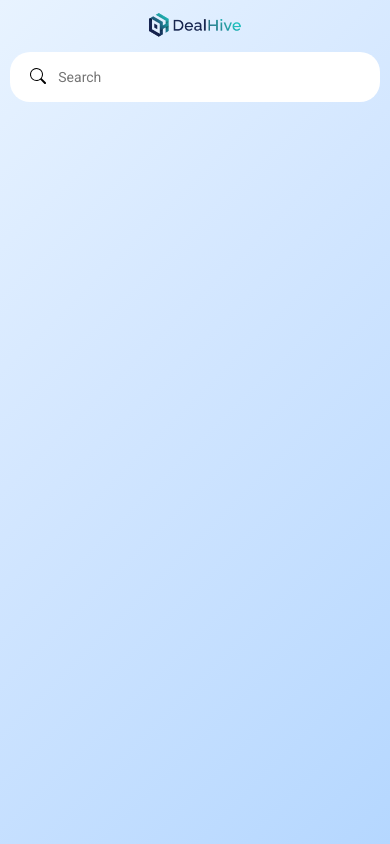
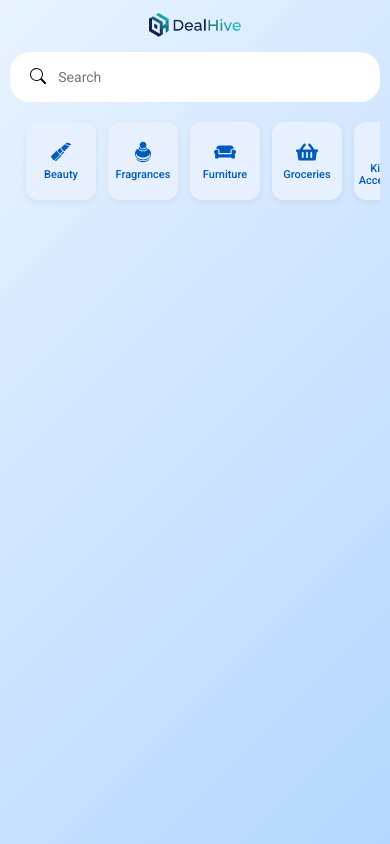
Before and after one commit to AmalRajMP/DealHive, a React (Create React App) app in the folder frontend/: page /home in a window 390 px wide. Built offline with nearby package versions, Linux system fonts and the light colour scheme; sample sign-in values are in the browser's storage.

Commit message:
feat(ui/mobile): add mobile filter category pills with icons

```diff
--- /dev/null
+++ b/frontend/src/components/FilterItem/index.js
@@ -0,0 +1,17 @@
+import { FilterPill, FilterIcon, FilterLabel } from './styledComponents'
+
+import { iconMap } from '../../utils/iconMap'
+
+const FilterItem = ({ filterItemDetails }) => {
+  const { id, name } = filterItemDetails
+  const Icon = iconMap[id]
+
+  return (
+    <FilterPill>
+      <FilterIcon>{Icon}</FilterIcon>
+      <FilterLabel>{name}</FilterLabel>
+    </FilterPill>
+  )
+}
+
+export default FilterItem
--- /dev/null
+++ b/frontend/src/components/FilterItem/styledComponents.js
@@ -0,0 +1,53 @@
+import styled from 'styled-components'
+
+export const FilterPill = styled.button`
+  min-width: 70px;
+  max-width: 70px;
+  height: 78px;
+
+  padding: 8px 6px;
+
+  display: flex;
+  flex-direction: column;
+  align-items: center;
+  justify-content: center;
+  gap: 6px;
+
+  background-color: #e6f0ff;
+  border: none;
+  border-radius: 12px;
+
+  color: #005bba;
+  cursor: pointer;
+
+  box-shadow: 0px 2px 6px rgba(0, 0, 0, 0.06);
+  transition: all 0.2s ease;
+
+  &:active {
+    transform: scale(0.96);
+  }
+`
+
+export const FilterIcon = styled.div`
+  font-size: 22px;
+  color: #005bba;
+  display: flex;
+  align-items: center;
+  justify-content: center;
+`
+
+export const FilterLabel = styled.span`
+  font-size: 11px;
+  font-weight: 500;
+  color: #005bba;
+  text-align: center;
+  line-height: 1.1;
+
+  /* Prevent overflow + enable 2-line wrap */
+  display: -webkit-box;
+  -webkit-box-orient: vertical;
+  -webkit-line-clamp: 2; /* show max 2 lines */
+  overflow: hidden;
+  text-overflow: ellipsis;
+  white-space: normal; /* allow text wrapping */
+`
--- /dev/null
+++ b/frontend/src/constants/filterCategories.js
@@ -0,0 +1,25 @@
+export const filterCategories = [
+  { id: 'beauty', name: 'Beauty' },
+  { id: 'fragrances', name: 'Fragrances' },
+  { id: 'furniture', name: 'Furniture' },
+  { id: 'groceries', name: 'Groceries' },
+  { id: 'kitchenAccessories', name: 'Kitchen Accessories' },
+  { id: 'laptops', name: 'Laptops' },
+  { id: 'mensShirts', name: 'Men’s Shirts' },
+  { id: 'mensShoes', name: 'Men’s Shoes' },
+  { id: 'mensWatches', name: 'Men’s Watches' },
+  { id: 'mobileAccessories', name: 'Mobile Accessories' },
+  { id: 'motorcycleGear', name: 'Motorcycle Gear' },
+  { id: 'skinCare', name: 'Skin Care' },
+  { id: 'smartphones', name: 'Smartphones' },
+  { id: 'sportsAccessories', name: 'Sports Accessories' },
+  { id: 'sunglasses', name: 'Sunglasses' },
+  { id: 'tablets', name: 'Tablets' },
+  { id: 'womensTops', name: 'Women’s Tops' },
+  { id: 'vehicleAccessories', name: 'Vehicle Accessories' },
+  { id: 'womensBags', name: 'Women’s Bags' },
+  { id: 'womensDresses', name: 'Women’s Dresses' },
+  { id: 'womensJewellery', name: 'Women’s Jewellery' },
+  { id: 'womensShoes', name: 'Women’s Shoes' },
+  { id: 'womensWatches', name: 'Women’s Watches' },
+];
--- a/frontend/src/pages/HomePage/index.js
+++ b/frontend/src/pages/HomePage/index.js
@@ -1,4 +1,8 @@
+import FilterItem from '../../components/FilterItem'
+
 import Website_Logo from '../../assets/Website_Logo.png'
+
+import { filterCategories } from '../../constants/filterCategories'
 
 import { BsSearch } from 'react-icons/bs'
 
@@ -10,6 +14,7 @@ import {
   SearchbarWrapper,
   SearchIcon,
   SearchInput,
+  FiltersWrapper,
 } from './styledComponents'
 
 const HomePage = () => (
@@ -25,6 +30,11 @@ const HomePage = () => (
         </SearchbarWrapper>
       </NavWrapper>
     </Navbar>
+    <FiltersWrapper>
+      {filterCategories.map((eachItem) => (
+        <FilterItem key={eachItem.id} filterItemDetails={eachItem} />
+      ))}
+    </FiltersWrapper>
   </MainContainer>
 )
 
--- a/frontend/src/pages/HomePage/styledComponents.js
+++ b/frontend/src/pages/HomePage/styledComponents.js
@@ -9,6 +9,7 @@ export const MainContainer = styled.div`
   align-items: center;
   padding: 10px;
 `
+// Navbar
 export const Navbar = styled.nav`
   width: 100%;
   display: flex;
@@ -49,3 +50,28 @@ export const SearchInput = styled.input`
   border: none;
   outline: none;
 `
+// Filters Section
+export const FiltersWrapper = styled.div`
+  display: flex;
+  flex-direction: row;
+  align-items: center;
+  overflow-x: auto;
+  gap: 12px;
+
+  padding: 12px 16px;
+  margin-top: 8px;
+  width: 100%;
+
+  white-space: nowrap; /* prevents items from breaking into new lines */
+
+  /* Hide scrollbar on Chrome, Safari, Edge (WebKit browsers) */
+  &::-webkit-scrollbar {
+    display: none;
+  }
+
+  /* Hide scrollbar on Firefox */
+  scrollbar-width: none;
+
+  /* Hide scrollbar on IE, Edge Legacy */
+  -ms-overflow-style: none;
+`
--- /dev/null
+++ b/frontend/src/utils/iconMap.js
@@ -0,0 +1,55 @@
+import {
+  FaCouch,
+  FaShoppingBasket,
+  FaLaptop,
+  FaTshirt,
+  FaMobileAlt,
+  FaMotorcycle,
+  FaDumbbell,
+  FaGlasses,
+  FaTabletAlt,
+  FaCar,
+  FaShoppingBag,
+} from 'react-icons/fa'
+
+import {
+  GiLipstick,
+  GiPerfumeBottle,
+  GiHealthPotion,
+  GiWatch,
+  GiLargeDress,
+  GiDiamondRing,
+  GiSteeltoeBoots,
+  GiSonicShoes,
+  GiTShirt,
+} from 'react-icons/gi'
+
+import { TbToolsKitchen3 } from 'react-icons/tb'
+
+import { BsSmartwatch } from 'react-icons/bs'
+
+export const iconMap = {
+  beauty: <GiLipstick />,
+  fragrances: <GiPerfumeBottle />,
+  furniture: <FaCouch />,
+  groceries: <FaShoppingBasket />,
+  kitchenAccessories: <TbToolsKitchen3 />,
+  laptops: <FaLaptop />,
+  mensShirts: <FaTshirt />,
+  mensShoes: <GiSteeltoeBoots />,
+  mensWatches: <BsSmartwatch />,
+  mobileAccessories: <FaMobileAlt />,
+  motorcycleGear: <FaMotorcycle />,
+  skinCare: <GiHealthPotion />,
+  smartphones: <FaMobileAlt />,
+  sportsAccessories: <FaDumbbell />,
+  sunglasses: <FaGlasses />,
+  tablets: <FaTabletAlt />,
+  womensTops: <GiTShirt />,
+  vehicleAccessories: <FaCar />,
+  womensBags: <FaShoppingBag />,
+  womensDresses: <GiLargeDress />,
+  womensJewellery: <GiDiamondRing />,
+  womensShoes: <GiSonicShoes />,
+  womensWatches: <GiWatch />,
+}
```
